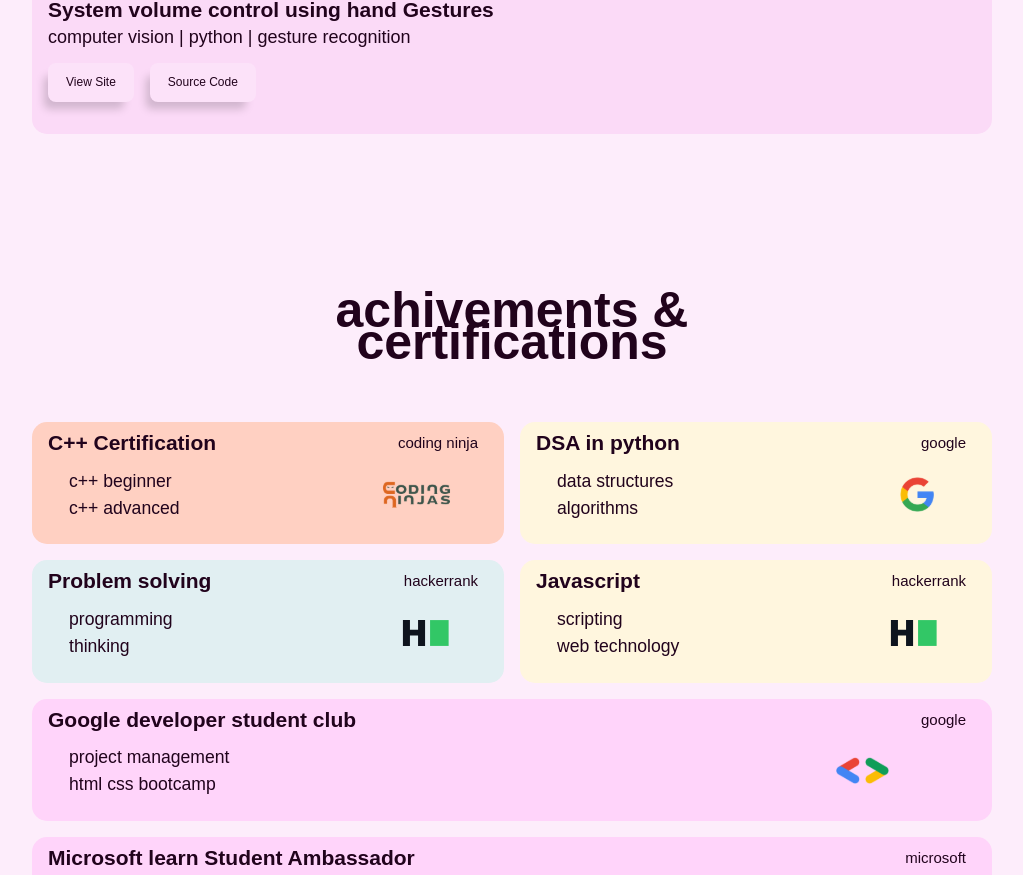
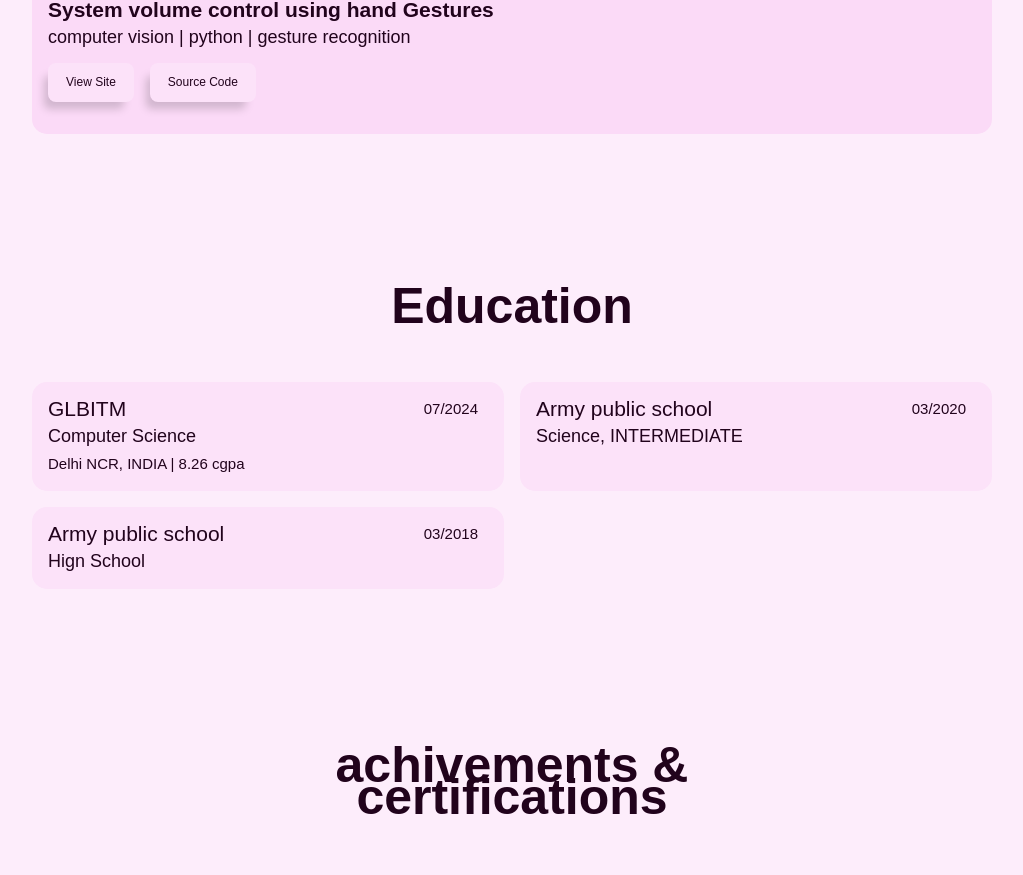
Before and after one commit to krmahi/portfolio-bento-ui, a React (Vite) app: page / in a window 1280 px wide. Shown: the part 2957-3832 px from the top of the page, without its empty margins (128-1151 px from the left). Built offline with nearby package versions, Linux system fonts and the light colour scheme.

Commit message:
add: Education

```diff
--- a/src/App.tsx
+++ b/src/App.tsx
@@ -10,6 +10,7 @@ import Competitions from "./components/Competitions";
 import EndGit from "./components/EndGit";
 import Footer from "./components/Footer";
 import Endnote from "./components/Endnote";
+import Education from "./components/Education";
 
 import { BrowserRouter as Router } from "react-router-dom";
 
@@ -34,6 +35,7 @@ function App() {
         </div>
         <Experience />
         <Projects />
+        <Education />
         <Certification />
         <Competitions />
         <EndGit />
--- /dev/null
+++ b/src/components/Education.tsx
@@ -0,0 +1,35 @@
+import React from "react";
+import "../styles/Education.css";
+
+function Education() {
+  return (
+    <div className="experience-hero">
+      <div className="title">Education</div>
+      <div className="work-blocks">
+        <div className="block-1 block-color">
+          <div className="block-title edu-span">
+            GLBITM <span>07/2024</span>
+          </div>
+          <div className="block-sub-title">Computer Science</div>
+          <div className="block-sub-title edu-sub-title">
+            Delhi NCR, INDIA | 8.26 cgpa
+          </div>
+        </div>
+        <div className="block-1 block-color">
+          <div className="block-title edu-span">
+            Army public school <span>03/2020</span>
+          </div>
+          <div className="block-sub-title">Science, INTERMEDIATE</div>
+        </div>
+        <div className="block-1 block-color">
+          <div className="block-title edu-span">
+            Army public school <span>03/2018</span>
+          </div>
+          <div className="block-sub-title">Hign School</div>
+        </div>
+      </div>
+    </div>
+  );
+}
+
+export default Education;
--- /dev/null
+++ b/src/styles/Education.css
@@ -0,0 +1,8 @@
+.edu-span span {
+  font-weight: 400 !important;
+}
+
+.edu-sub-title {
+  font-size: 15px !important;
+  font-weight: 300 !important;
+}
```
